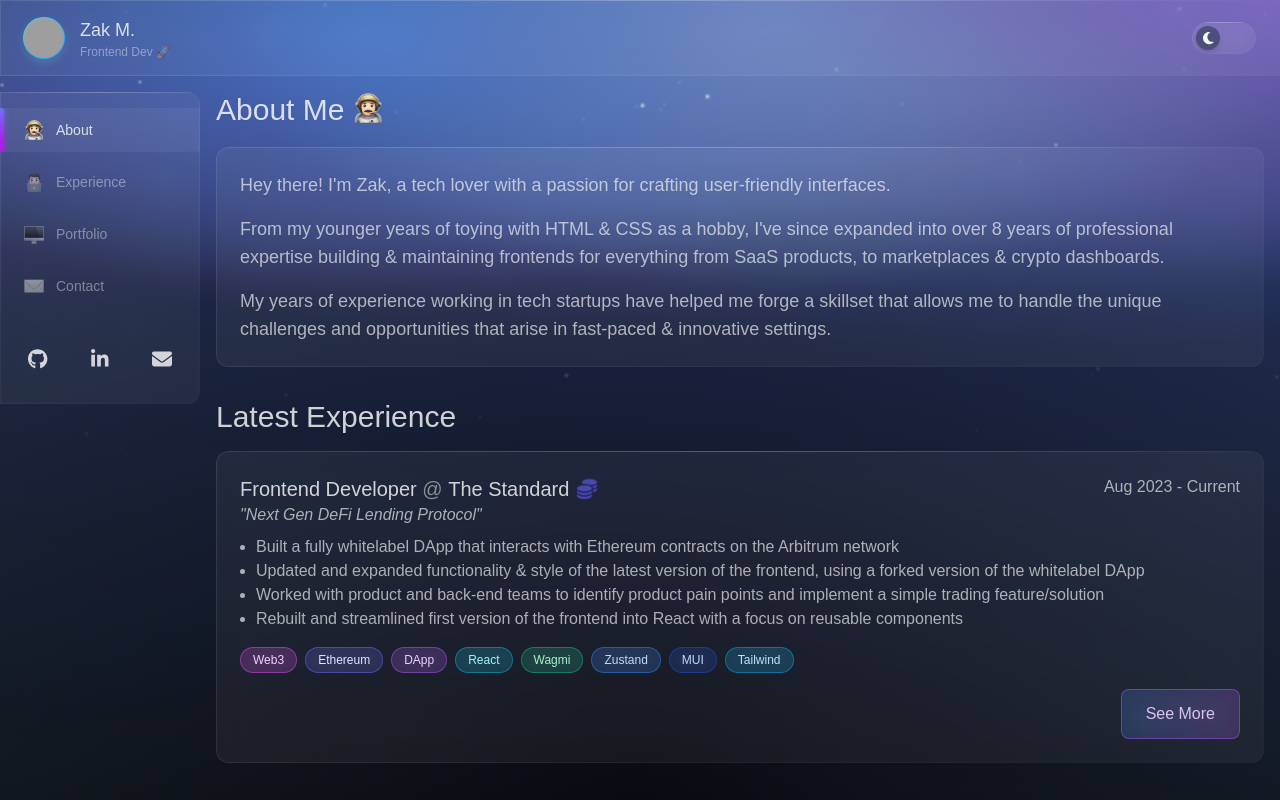
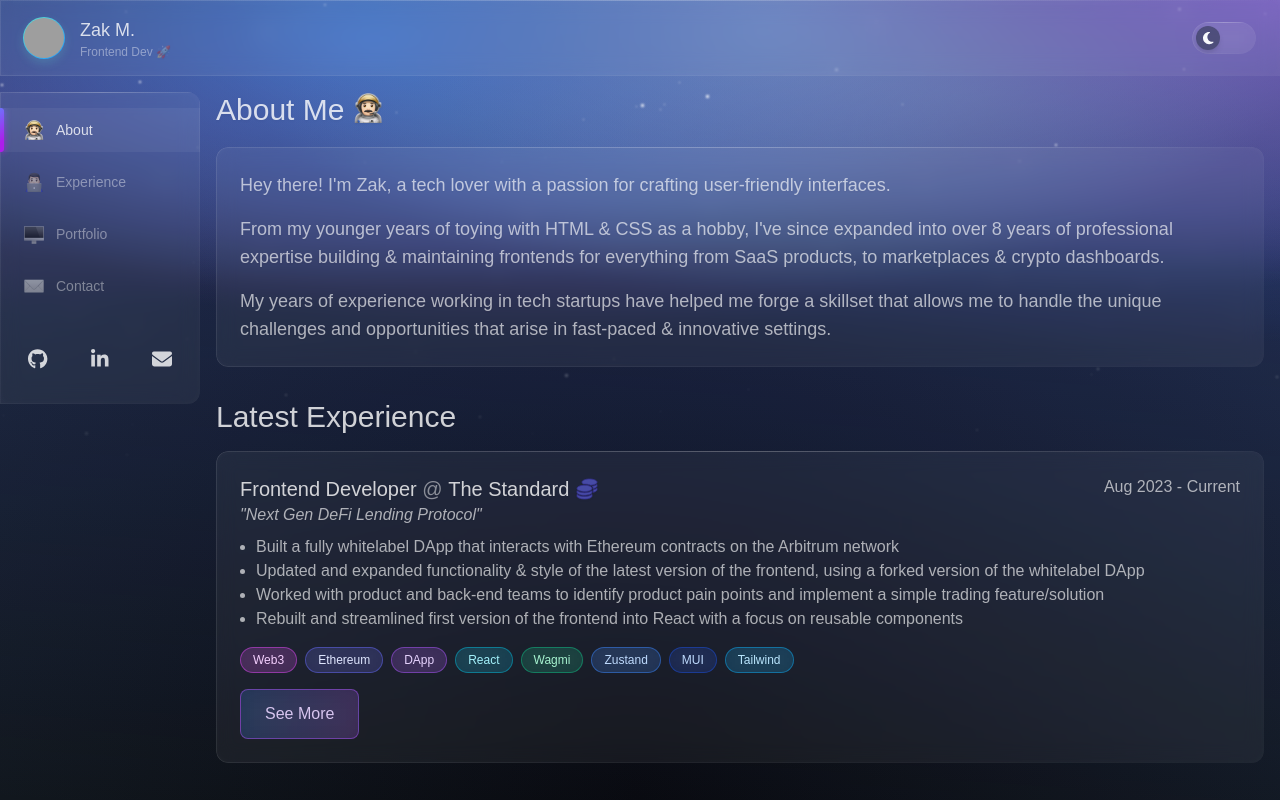
Before and after one commit to ZakMooney/zakmooney.github.io, a React (Create React App) app: page /#/about in a window 1280 px wide. Shown: the top 800 px of the page. Built offline with nearby package versions, Linux system fonts and the light colour scheme; grey boxes are pictures that could not be loaded.

Commit message:
style: left align about buttons

```diff
--- a/src/screens/about.js
+++ b/src/screens/about.js
@@ -33,7 +33,7 @@ function About() {
       </h1>
       <Card className="mb-4">
         <ExperienceItem jobDetails={JobDetails[0]} />
-        <div className="w-full flex justify-end mt-4">
+        <div className="w-full flex justify-start mt-4">
           <Button
             text="See More"
             linkTo="/experience"
@@ -71,7 +71,7 @@ function About() {
             </div>
           </div>
         </div>
-        <div className="w-full flex justify-end">
+        <div className="w-full flex justify-start mt-4">
           <Button
             text="See More"
             linkTo="/experience"
```
